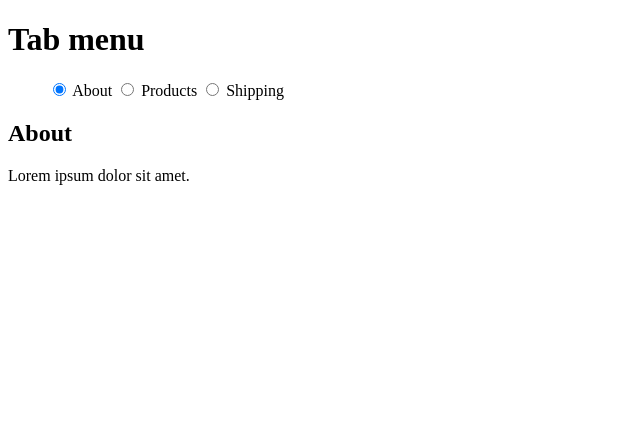
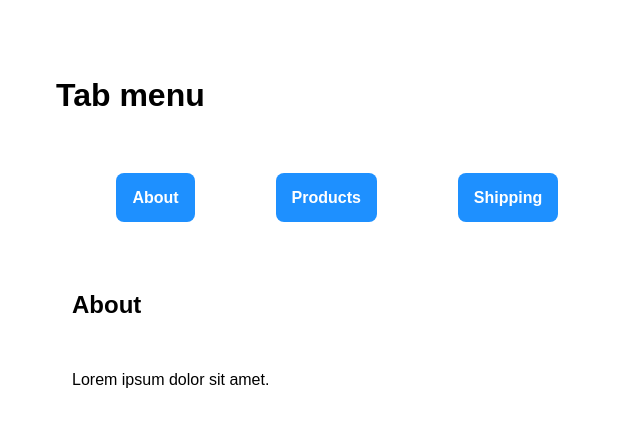
Before and after one commit to henrikvilhelmberglund/frontend-projekt-23, a website: page tabsystem/index.html in a window 1280 px wide. Shown: the whole page, without its empty margins (0-640 px from the left). Drawn offline with Linux system fonts and the light colour scheme.

Commit message:
feat: :lipstick: add styling for tabsystem

```diff
--- a/tabsystem/style.css
+++ b/tabsystem/style.css
@@ -1,5 +1,28 @@
+* {
+  font-family: sans-serif;
+  padding: 16px;
+}
+
+li {
+  padding: 4px;
+}
+
 input {
+  appearance: none;
+  -webkit-appearance:none;
+  }
+
+label {
+  padding: 1rem;
+  margin: 1rem;
   border-radius: 8px;
   background-color: dodgerblue;
   color: white;
+  font-weight: 700;
+  font-family: sans-serif;
 }
+
+label:hover {
+  background-color: skyblue;
+  color: black;
+}
```
